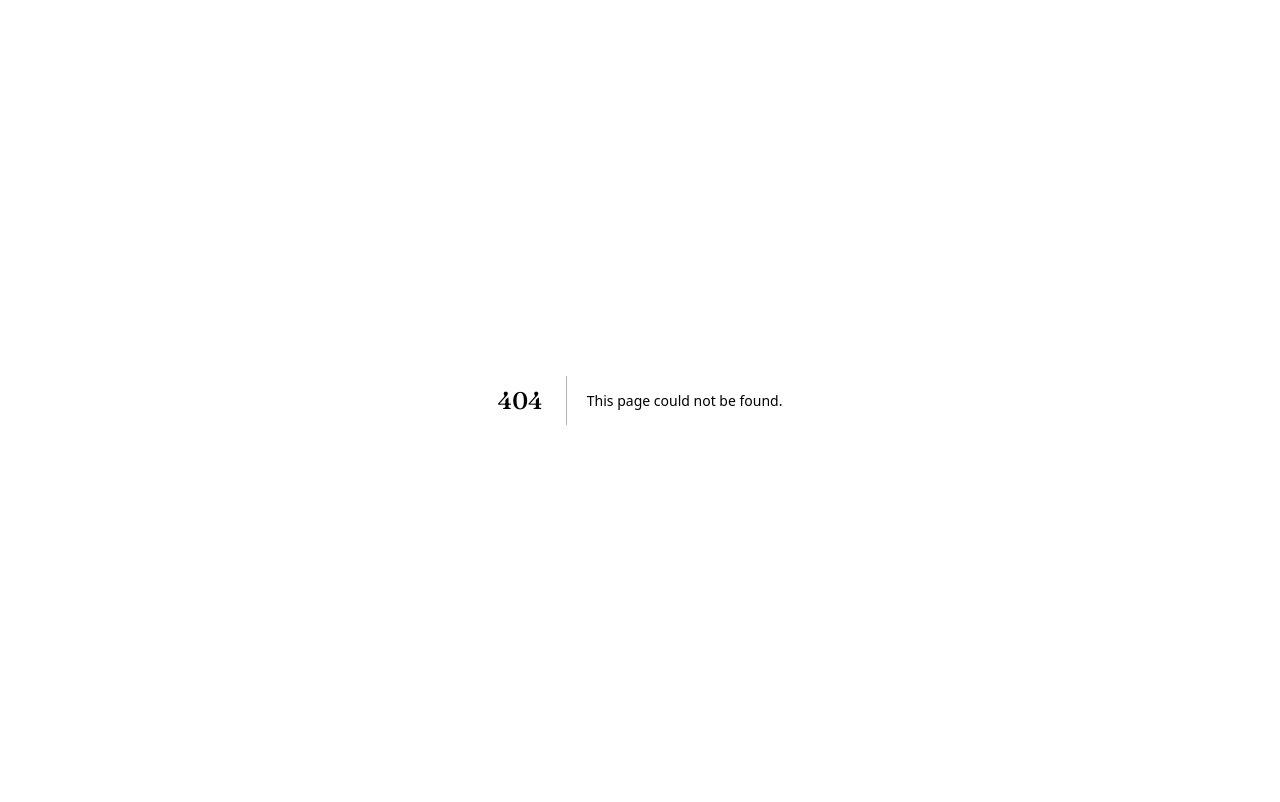
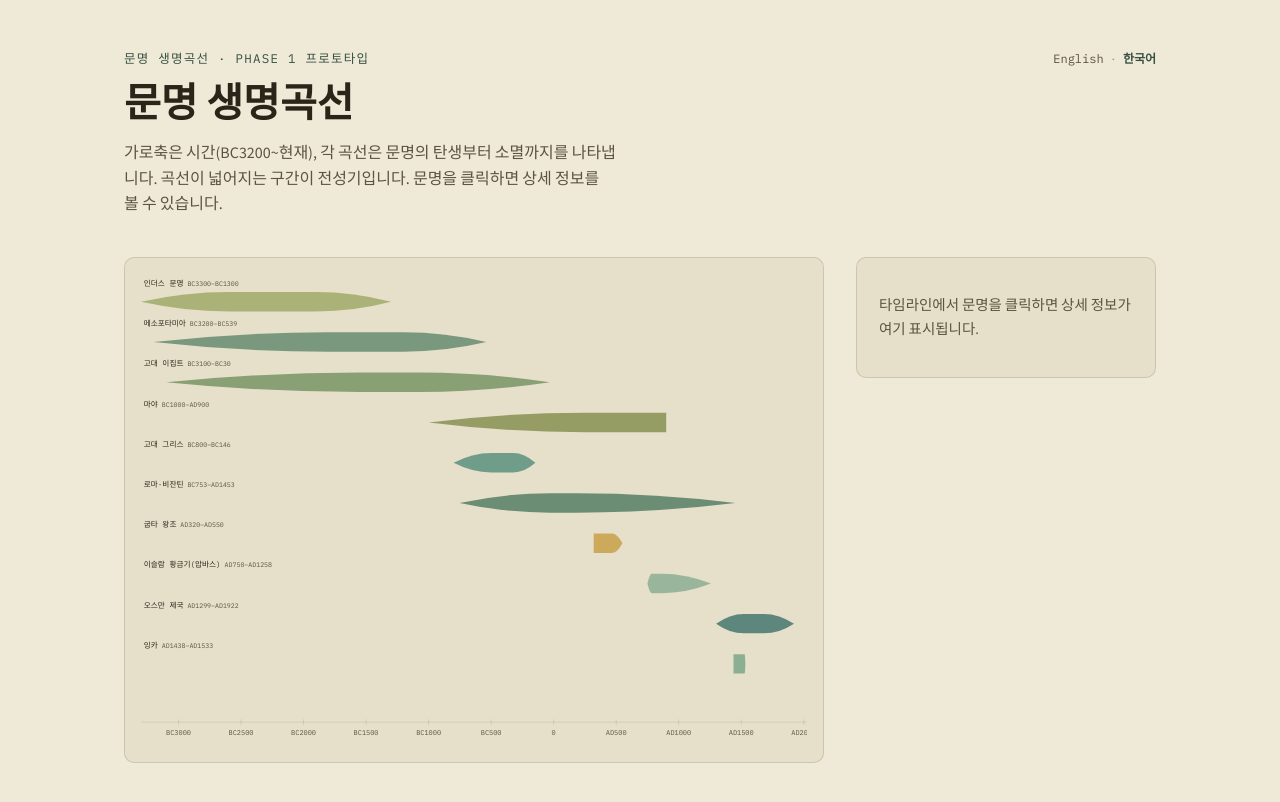
Before and after one commit to Salepark/civcurve, a Next.js app: page /ko in a window 1280 px wide. Before the commit this address had no page. Shown: the top 802 px of the page. Built offline with nearby package versions, Linux system fonts and the light colour scheme.

Commit message:
civcurve로 리브랜딩 + 영어 기본 언어 추가

```diff
--- /dev/null
+++ b/app/[locale]/layout.tsx
@@ -0,0 +1,37 @@
+import type { Metadata } from "next";
+import "../globals.css";
+import { locales, dictionaries, defaultLocale, isLocale } from "@/lib/i18n";
+
+export function generateStaticParams() {
+  return locales.map((locale) => ({ locale }));
+}
+
+export async function generateMetadata({
+  params,
+}: {
+  params: Promise<{ locale: string }>;
+}): Promise<Metadata> {
+  const { locale: raw } = await params;
+  const locale = isLocale(raw) ? raw : defaultLocale;
+  const dict = dictionaries[locale];
+  return {
+    title: dict.meta.title,
+    description: dict.meta.description,
+  };
+}
+
+export default async function LocaleLayout({
+  children,
+  params,
+}: {
+  children: React.ReactNode;
+  params: Promise<{ locale: string }>;
+}) {
+  const { locale: raw } = await params;
+  const locale = isLocale(raw) ? raw : defaultLocale;
+  return (
+    <html lang={locale}>
+      <body>{children}</body>
+    </html>
+  );
+}
--- /dev/null
+++ b/app/[locale]/page.tsx
@@ -0,0 +1,28 @@
+import { civilizations } from "@/data/civilizations";
+import { TimelineApp } from "@/components/TimelineApp";
+import { LocaleSwitch } from "@/components/LocaleSwitch";
+import { dictionaries, defaultLocale, isLocale } from "@/lib/i18n";
+
+export default async function Home({
+  params,
+}: {
+  params: Promise<{ locale: string }>;
+}) {
+  const { locale: raw } = await params;
+  const locale = isLocale(raw) ? raw : defaultLocale;
+  const dict = dictionaries[locale];
+
+  return (
+    <main>
+      <header className="page-header">
+        <div className="page-header-top">
+          <p className="eyebrow mono">{dict.page.eyebrow}</p>
+          <LocaleSwitch locale={locale} />
+        </div>
+        <h1>{dict.page.title}</h1>
+        <p className="lede">{dict.page.lede}</p>
+      </header>
+      <TimelineApp civilizations={civilizations} locale={locale} />
+    </main>
+  );
+}
--- a/app/globals.css
+++ b/app/globals.css
@@ -57,12 +57,48 @@ main {
   margin-bottom: 40px;
 }
 
+.page-header-top {
+  display: flex;
+  align-items: baseline;
+  justify-content: space-between;
+  gap: 16px;
+  flex-wrap: wrap;
+}
+
 .eyebrow {
   font-size: 12.5px;
   letter-spacing: 0.1em;
   text-transform: uppercase;
   color: var(--accent-ink);
   margin: 0 0 12px;
+}
+
+.locale-switch {
+  font-size: 12px;
+  color: var(--ink-soft);
+  margin: 0 0 12px;
+}
+
+.locale-switch a {
+  color: var(--ink-soft);
+  text-decoration: none;
+  border-bottom: 1px solid transparent;
+}
+
+.locale-switch a:hover,
+.locale-switch a:focus-visible {
+  color: var(--accent-ink);
+  border-bottom-color: var(--accent-ink);
+}
+
+.locale-switch [aria-current="true"] {
+  color: var(--accent-ink);
+  font-weight: 600;
+}
+
+.locale-sep {
+  margin: 0 6px;
+  opacity: 0.5;
 }
 
 h1 {
--- a/components/DetailPanel.tsx
+++ b/components/DetailPanel.tsx
@@ -1,34 +1,46 @@
 import { Civilization } from "@/data/civilizations";
 import { formatTick } from "@/lib/scale";
+import { dictionaries, regionLabels, type Locale } from "@/lib/i18n";
 
-export function DetailPanel({ civ }: { civ: Civilization | null }) {
+export function DetailPanel({
+  civ,
+  locale,
+}: {
+  civ: Civilization | null;
+  locale: Locale;
+}) {
+  const dict = dictionaries[locale];
+
   if (!civ) {
     return (
       <div className="detail-panel detail-empty">
-        <p>타임라인에서 문명을 클릭하면 상세 정보가 여기 표시됩니다.</p>
+        <p>{dict.detail.empty}</p>
       </div>
     );
   }
 
+  const name = civ.name[locale];
+  const otherLocale: Locale = locale === "en" ? "ko" : "en";
+
   return (
     <div className="detail-panel">
-      <span className="detail-region mono">{civ.region}</span>
+      <span className="detail-region mono">{regionLabels[locale][civ.region]}</span>
       <h2>
-        {civ.nameKo} <span className="detail-en">{civ.nameEn}</span>
+        {name} <span className="detail-en">{civ.name[otherLocale]}</span>
       </h2>
       <p className="detail-range mono">
-        {formatTick(civ.startYear)} – {formatTick(civ.endYear)}
+        {formatTick(civ.startYear, locale)} – {formatTick(civ.endYear, locale)}
         <span className="detail-peak">
           {" "}
-          · 전성기 {formatTick(civ.peakStart)}–{formatTick(civ.peakEnd)}
+          · {dict.detail.peak} {formatTick(civ.peakStart, locale)}–{formatTick(civ.peakEnd, locale)}
         </span>
       </p>
-      <p className="detail-summary">{civ.summary}</p>
+      <p className="detail-summary">{civ.summary[locale]}</p>
       <ul className="detail-events">
         {civ.keyEvents.map((e) => (
-          <li key={e.year + e.label}>
-            <span className="mono event-year">{formatTick(e.year)}</span>
-            <span>{e.label}</span>
+          <li key={e.year + e.label[locale]}>
+            <span className="mono event-year">{formatTick(e.year, locale)}</span>
+            <span>{e.label[locale]}</span>
           </li>
         ))}
       </ul>
--- /dev/null
+++ b/components/LocaleSwitch.tsx
@@ -0,0 +1,19 @@
+import Link from "next/link";
+import { locales, dictionaries, type Locale } from "@/lib/i18n";
+
+export function LocaleSwitch({ locale }: { locale: Locale }) {
+  return (
+    <nav className="locale-switch mono" aria-label="Language">
+      {locales.map((l, i) => (
+        <span key={l}>
+          {i > 0 && <span className="locale-sep">·</span>}
+          {l === locale ? (
+            <span aria-current="true">{dictionaries[l].localeName}</span>
+          ) : (
+            <Link href={`/${l}`}>{dictionaries[l].localeName}</Link>
+          )}
+        </span>
+      ))}
+    </nav>
+  );
+}
--- a/components/Timeline.tsx
+++ b/components/Timeline.tsx
@@ -1,5 +1,6 @@
 import { Civilization } from "@/data/civilizations";
 import { makeXScale, formatTick } from "@/lib/scale";
+import type { Locale } from "@/lib/i18n";
 
 const ROW_HEIGHT = 58;
 const BAND_HALF_HEIGHT = 14;
@@ -38,10 +39,12 @@ function bandPath(
 export function Timeline({
   civilizations,
   selectedId,
+  locale,
   onSelect,
 }: {
   civilizations: Civilization[];
   selectedId: string | null;
+  locale: Locale;
   onSelect: (id: string) => void;
 }) {
   const minYear = Math.min(...civilizations.map((c) => c.startYear));
@@ -63,12 +66,13 @@ export function Timeline({
       className="timeline"
       viewBox={`0 0 ${CHART_WIDTH} ${svgHeight}`}
       role="img"
-      aria-label="문명 생명곡선 타임라인"
+      aria-label={locale === "en" ? "Civilization curve timeline" : "문명 생명곡선 타임라인"}
     >
       {sorted.map((civ, i) => {
         const y = TOP_PADDING + i * ROW_HEIGHT;
         const isSelected = civ.id === selectedId;
         const isDimmed = selectedId !== null && !isSelected;
+        const name = civ.name[locale];
         return (
           <g
             key={civ.id}
@@ -78,8 +82,9 @@ export function Timeline({
             tabIndex={0}
             role="button"
             aria-pressed={isSelected}
-            aria-label={`${civ.nameKo}, ${formatTick(civ.startYear)} ~ ${formatTick(
-              civ.endYear
+            aria-label={`${name}, ${formatTick(civ.startYear, locale)} - ${formatTick(
+              civ.endYear,
+              locale
             )}`}
             onKeyDown={(e) => {
               if (e.key === "Enter" || e.key === " ") onSelect(civ.id);
@@ -93,8 +98,11 @@ export function Timeline({
               strokeWidth={isSelected ? 2 : 0}
             />
             <text className="band-label" x={4} y={y - BAND_HALF_HEIGHT - 9}>
-              {civ.nameKo}
-              <tspan className="band-years mono"> {formatTick(civ.startYear)}–{formatTick(civ.endYear)}</tspan>
+              {name}
+              <tspan className="band-years mono">
+                {" "}
+                {formatTick(civ.startYear, locale)}–{formatTick(civ.endYear, locale)}
+              </tspan>
             </text>
           </g>
         );
@@ -105,7 +113,7 @@ export function Timeline({
         <g key={year} className="tick">
           <line x1={x(year)} y1={axisY - 4} x2={x(year)} y2={axisY + 4} />
           <text className="tick-label mono" x={x(year)} y={axisY + AXIS_LABEL_GAP} textAnchor="middle">
-            {formatTick(year)}
+            {formatTick(year, locale)}
           </text>
         </g>
       ))}
--- a/components/TimelineApp.tsx
+++ b/components/TimelineApp.tsx
@@ -4,8 +4,15 @@ import { useState } from "react";
 import { Civilization } from "@/data/civilizations";
 import { Timeline } from "./Timeline";
 import { DetailPanel } from "./DetailPanel";
+import type { Locale } from "@/lib/i18n";
 
-export function TimelineApp({ civilizations }: { civilizations: Civilization[] }) {
+export function TimelineApp({
+  civilizations,
+  locale,
+}: {
+  civilizations: Civilization[];
+  locale: Locale;
+}) {
   const [selectedId, setSelectedId] = useState<string | null>(null);
   const selected = civilizations.find((c) => c.id === selectedId) ?? null;
 
@@ -15,10 +22,11 @@ export function TimelineApp({ civilizations }: { civilizations: Civilization[] }
         <Timeline
           civilizations={civilizations}
           selectedId={selectedId}
+          locale={locale}
           onSelect={(id) => setSelectedId(id === selectedId ? null : id)}
         />
       </div>
-      <DetailPanel civ={selected} />
+      <DetailPanel civ={selected} locale={locale} />
     </div>
   );
 }
--- a/data/civilizations.ts
+++ b/data/civilizations.ts
@@ -1,24 +1,28 @@
-export type Region =
-  | "서아시아"
-  | "지중해·유럽"
-  | "남아시아"
-  | "아메리카";
+export type RegionKey =
+  | "westAsia"
+  | "mediterraneanEurope"
+  | "southAsia"
+  | "americas";
+
+export type LocalizedText = {
+  ko: string;
+  en: string;
+};
 
 export type KeyEvent = {
   year: number;
-  label: string;
+  label: LocalizedText;
 };
 
 export type Civilization = {
   id: string;
-  nameKo: string;
-  nameEn: string;
-  region: Region;
+  name: LocalizedText;
+  region: RegionKey;
   startYear: number;
   endYear: number;
   peakStart: number;
   peakEnd: number;
-  summary: string;
+  summary: LocalizedText;
   keyEvents: KeyEvent[];
   color: string;
 };
@@ -28,177 +32,187 @@ export type Civilization = {
 export const civilizations: Civilization[] = [
   {
     id: "mesopotamia",
-    nameKo: "메소포타미아",
-    nameEn: "Mesopotamia",
-    region: "서아시아",
+    name: { ko: "메소포타미아", en: "Mesopotamia" },
+    region: "westAsia",
     startYear: -3200,
     endYear: -539,
     peakStart: -1800,
     peakEnd: -1200,
-    summary:
-      "수메르 도시국가에서 시작해 바빌론, 아시리아로 이어진 문명권. 쐐기문자와 함무라비 법전을 남겼다.",
+    summary: {
+      ko: "수메르 도시국가에서 시작해 바빌론, 아시리아로 이어진 문명권. 쐐기문자와 함무라비 법전을 남겼다.",
+      en: "Beginning with Sumerian city-states and continuing through Babylon and Assyria, this civilization gave the world cuneiform writing and the Code of Hammurabi.",
+    },
     keyEvents: [
-      { year: -3200, label: "수메르 도시국가 형성" },
-      { year: -1754, label: "함무라비 법전" },
-      { year: -539, label: "페르시아에 병합" },
+      { year: -3200, label: { ko: "수메르 도시국가 형성", en: "Sumerian city-states emerge" } },
+      { year: -1754, label: { ko: "함무라비 법전", en: "Code of Hammurabi" } },
+      { year: -539, label: { ko: "페르시아에 병합", en: "Absorbed by Persia" } },
     ],
     color: "#6c8f74",
   },
   {
     id: "egypt",
-    nameKo: "고대 이집트",
-    nameEn: "Ancient Egypt",
-    region: "서아시아",
+    name: { ko: "고대 이집트", en: "Ancient Egypt" },
+    region: "westAsia",
     startYear: -3100,
     endYear: -30,
     peakStart: -1550,
     peakEnd: -1070,
-    summary:
-      "나일강을 따라 3000년 이상 지속된 문명. 통일 왕조와 피라미드, 신왕국 시기의 대외 팽창이 특징이다.",
+    summary: {
+      ko: "나일강을 따라 3000년 이상 지속된 문명. 통일 왕조와 피라미드, 신왕국 시기의 대외 팽창이 특징이다.",
+      en: "A civilization along the Nile that endured for over 3,000 years, marked by a unified kingdom, the pyramids, and the New Kingdom's outward expansion.",
+    },
     keyEvents: [
-      { year: -3100, label: "상·하 이집트 통일" },
-      { year: -2560, label: "기자 대피라미드" },
-      { year: -30, label: "로마에 병합" },
+      { year: -3100, label: { ko: "상·하 이집트 통일", en: "Unification of Upper and Lower Egypt" } },
+      { year: -2560, label: { ko: "기자 대피라미드", en: "Great Pyramid of Giza" } },
+      { year: -30, label: { ko: "로마에 병합", en: "Annexed by Rome" } },
     ],
     color: "#7c9868",
   },
   {
     id: "indus",
-    nameKo: "인더스 문명",
-    nameEn: "Indus Valley",
-    region: "남아시아",
+    name: { ko: "인더스 문명", en: "Indus Valley" },
+    region: "southAsia",
     startYear: -3300,
     endYear: -1300,
     peakStart: -2600,
     peakEnd: -1900,
-    summary:
-      "모헨조다로·하라파 등 계획도시로 알려진 청동기 문명. 문자가 아직 완전히 해독되지 않았다.",
+    summary: {
+      ko: "모헨조다로·하라파 등 계획도시로 알려진 청동기 문명. 문자가 아직 완전히 해독되지 않았다.",
+      en: "A Bronze Age civilization known for planned cities like Mohenjo-daro and Harappa. Its script remains undeciphered.",
+    },
     keyEvents: [
-      { year: -2600, label: "모헨조다로·하라파 번성" },
-      { year: -1900, label: "쇠퇴 시작" },
+      { year: -2600, label: { ko: "모헨조다로·하라파 번성", en: "Mohenjo-daro and Harappa flourish" } },
+      { year: -1900, label: { ko: "쇠퇴 시작", en: "Decline begins" } },
     ],
     color: "#a3ac6e",
   },
   {
     id: "greece",
-    nameKo: "고대 그리스",
-    nameEn: "Ancient Greece",
-    region: "지중해·유럽",
+    name: { ko: "고대 그리스", en: "Ancient Greece" },
+    region: "mediterraneanEurope",
     startYear: -800,
     endYear: -146,
     peakStart: -500,
     peakEnd: -323,
-    summary:
-      "폴리스 체제와 고전기 철학·민주정, 알렉산드로스의 헬레니즘 확장까지를 포괄한다.",
+    summary: {
+      ko: "폴리스 체제와 고전기 철학·민주정, 알렉산드로스의 헬레니즘 확장까지를 포괄한다.",
+      en: "Spans the polis system and classical philosophy and democracy, through Alexander's Hellenistic expansion.",
+    },
     keyEvents: [
-      { year: -508, label: "아테네 민주정" },
-      { year: -336, label: "알렉산드로스 즉위" },
-      { year: -146, label: "로마에 병합" },
+      { year: -508, label: { ko: "아테네 민주정", en: "Athenian democracy" } },
+      { year: -336, label: { ko: "알렉산드로스 즉위", en: "Alexander crowned" } },
+      { year: -146, label: { ko: "로마에 병합", en: "Absorbed by Rome" } },
     ],
     color: "#5f9482",
   },
   {
     id: "rome",
-    nameKo: "로마·비잔틴",
-    nameEn: "Rome & Byzantium",
-    region: "지중해·유럽",
+    name: { ko: "로마·비잔틴", en: "Rome & Byzantium" },
+    region: "mediterraneanEurope",
     startYear: -753,
     endYear: 1453,
     peakStart: -27,
     peakEnd: 180,
-    summary:
-      "왕정-공화정-제정을 거쳐 서로마 멸망(476) 이후에도 비잔틴 제국으로 천년 더 존속했다.",
+    summary: {
+      ko: "왕정-공화정-제정을 거쳐 서로마 멸망(476) 이후에도 비잔틴 제국으로 천년 더 존속했다.",
+      en: "From kingdom to republic to empire — after the Western Empire fell in 476, it endured another thousand years as Byzantium.",
+    },
     keyEvents: [
-      { year: -27, label: "팍스 로마나 시작" },
-      { year: 476, label: "서로마 멸망" },
-      { year: 1453, label: "콘스탄티노플 함락" },
+      { year: -27, label: { ko: "팍스 로마나 시작", en: "Pax Romana begins" } },
+      { year: 476, label: { ko: "서로마 멸망", en: "Fall of the Western Empire" } },
+      { year: 1453, label: { ko: "콘스탄티노플 함락", en: "Fall of Constantinople" } },
     ],
     color: "#598269",
   },
   {
     id: "maya",
-    nameKo: "마야",
-    nameEn: "Maya",
-    region: "아메리카",
+    name: { ko: "마야", en: "Maya" },
+    region: "americas",
     startYear: -1000,
     endYear: 900,
     peakStart: 250,
     peakEnd: 900,
-    summary:
-      "독자적 문자와 정교한 역법을 발전시킨 중미 문명. 고전기 이후 저지대 도시들이 급격히 쇠퇴했다.",
+    summary: {
+      ko: "독자적 문자와 정교한 역법을 발전시킨 중미 문명. 고전기 이후 저지대 도시들이 급격히 쇠퇴했다.",
+      en: "A Mesoamerican civilization with its own script and an intricate calendar system. Lowland cities collapsed abruptly after the Classic period.",
+    },
     keyEvents: [
-      { year: 250, label: "고전기 시작" },
-      { year: 900, label: "저지대 도시 붕괴" },
+      { year: 250, label: { ko: "고전기 시작", en: "Classic period begins" } },
+      { year: 900, label: { ko: "저지대 도시 붕괴", en: "Collapse of lowland cities" } },
     ],
     color: "#8a9558",
   },
   {
     id: "gupta",
-    nameKo: "굽타 왕조",
-    nameEn: "Gupta Empire",
-    region: "남아시아",
+    name: { ko: "굽타 왕조", en: "Gupta Empire" },
+    region: "southAsia",
     startYear: 320,
     endYear: 550,
     peakStart: 320,
     peakEnd: 467,
-    summary:
-      "인도 고전 문화의 황금기로 불리는 시기. 수학·천문학·산스크리트 문학이 크게 발전했다.",
+    summary: {
+      ko: "인도 고전 문화의 황금기로 불리는 시기. 수학·천문학·산스크리트 문학이 크게 발전했다.",
+      en: "Often called the golden age of classical Indian culture, with major advances in mathematics, astronomy, and Sanskrit literature.",
+    },
     keyEvents: [
-      { year: 320, label: "찬드라굽타 1세 즉위" },
-      { year: 550, label: "지방 왕조로 분열" },
+      { year: 320, label: { ko: "찬드라굽타 1세 즉위", en: "Chandragupta I crowned" } },
+      { year: 550, label: { ko: "지방 왕조로 분열", en: "Fragments into regional kingdoms" } },
     ],
     color: "#c9a24b",
   },
   {
     id: "abbasid",
-    nameKo: "이슬람 황금기(압바스)",
-    nameEn: "Abbasid Caliphate",
-    region: "서아시아",
+    name: { ko: "이슬람 황금기(압바스)", en: "Abbasid Caliphate" },
+    region: "westAsia",
     startYear: 750,
     endYear: 1258,
     peakStart: 786,
     peakEnd: 861,
-    summary:
-      "바그다드를 중심으로 그리스·페르시아·인도 학문이 아랍어로 번역·종합된 학술 전성기.",
+    summary: {
+      ko: "바그다드를 중심으로 그리스·페르시아·인도 학문이 아랍어로 번역·종합된 학술 전성기.",
+      en: "Centered on Baghdad, a scholarly golden age where Greek, Persian, and Indian learning was translated and synthesized in Arabic.",
+    },
     keyEvents: [
-      { year: 762, label: "바그다드 건설" },
-      { year: 830, label: "지혜의 집 설립" },
-      { year: 1258, label: "몽골의 바그다드 함락" },
+      { year: 762, label: { ko: "바그다드 건설", en: "Founding of Baghdad" } },
+      { year: 830, label: { ko: "지혜의 집 설립", en: "House of Wisdom established" } },
+      { year: 1258, label: { ko: "몽골의 바그다드 함락", en: "Mongol sack of Baghdad" } },
     ],
     color: "#8fb197",
   },
   {
     id: "ottoman",
-    nameKo: "오스만 제국",
-    nameEn: "Ottoman Empire",
-    region: "서아시아",
+    name: { ko: "오스만 제국", en: "Ottoman Empire" },
+    region: "westAsia",
     startYear: 1299,
     endYear: 1922,
     peakStart: 1520,
     peakEnd: 1683,
-    summary:
-      "동유럽·서아시아·북아프리카에 걸친 다민족 제국. 쉴레이만 1세 시기 최대 판도에 도달했다.",
+    summary: {
+      ko: "동유럽·서아시아·북아프리카에 걸친 다민족 제국. 쉴레이만 1세 시기 최대 판도에 도달했다.",
+      en: "A multiethnic empire spanning Eastern Europe, West Asia, and North Africa, reaching its greatest extent under Suleiman I.",
+    },
     keyEvents: [
-      { year: 1453, label: "콘스탄티노플 정복" },
-      { year: 1683, label: "2차 빈 공방전 패배" },
-      { year: 1922, label: "제국 폐지" },
+      { year: 1453, label: { ko: "콘스탄티노플 정복", en: "Conquest of Constantinople" } },
+      { year: 1683, label: { ko: "2차 빈 공방전 패배", en: "Defeat at the Second Siege of Vienna" } },
+      { year: 1922, label: { ko: "제국 폐지", en: "Abolition of the empire" } },
     ],
     color: "#4a7a72",
   },
   {
     id: "inca",
-    nameKo: "잉카",
-    nameEn: "Inca Empire",
-    region: "아메리카",
+    name: { ko: "잉카", en: "Inca Empire" },
+    region: "americas",
     startYear: 1438,
     endYear: 1533,
     peakStart: 1438,
     peakEnd: 1527,
-    summary:
-      "안데스 산맥을 따라 도로망으로 연결된 제국. 스페인 정복으로 채 100년을 못 채우고 붕괴했다.",
+    summary: {
+      ko: "안데스 산맥을 따라 도로망으로 연결된 제국. 스페인 정복으로 채 100년을 못 채우고 붕괴했다.",
+      en: "An Andean empire linked by an extensive road network. Conquered by Spain before it reached even a century of existence.",
+    },
     keyEvents: [
-      { year: 1438, label: "파차쿠티 즉위, 팽창 시작" },
-      { year: 1533, label: "스페인에 정복" },
+      { year: 1438, label: { ko: "파차쿠티 즉위, 팽창 시작", en: "Pachacuti's accession, expansion begins" } },
+      { year: 1533, label: { ko: "스페인에 정복", en: "Conquered by Spain" } },
     ],
     color: "#7fa88c",
   },
--- /dev/null
+++ b/lib/i18n.ts
@@ -0,0 +1,68 @@
+import type { RegionKey } from "@/data/civilizations";
+
+export const locales = ["en", "ko"] as const;
+export type Locale = (typeof locales)[number];
+export const defaultLocale: Locale = "en";
+
+export function isLocale(value: string): value is Locale {
+  return (locales as readonly string[]).includes(value);
+}
+
+export const regionLabels: Record<Locale, Record<RegionKey, string>> = {
+  en: {
+    westAsia: "West Asia",
+    mediterraneanEurope: "Mediterranean & Europe",
+    southAsia: "South Asia",
+    americas: "Americas",
+  },
+  ko: {
+    westAsia: "서아시아",
+    mediterraneanEurope: "지중해·유럽",
+    southAsia: "남아시아",
+    americas: "아메리카",
+  },
+};
+
+export type Dictionary = {
+  meta: { title: string; description: string };
+  page: { eyebrow: string; title: string; lede: string };
+  detail: { empty: string; peak: string };
+  localeName: string;
+};
+
+export const dictionaries: Record<Locale, Dictionary> = {
+  en: {
+    meta: {
+      title: "CivCurve",
+      description:
+        "From the first civilizations to today — a curve for each one's rise, peak, and fall, compared on a single timeline.",
+    },
+    page: {
+      eyebrow: "CivCurve · Phase 1 prototype",
+      title: "CivCurve",
+      lede: "The horizontal axis is time (3200 BCE to today). Each curve traces one civilization from birth to disappearance — the widest point is its peak. Click a civilization for details.",
+    },
+    detail: {
+      empty: "Click a civilization in the timeline to see its details here.",
+      peak: "Peak",
+    },
+    localeName: "English",
+  },
+  ko: {
+    meta: {
+      title: "문명 생명곡선",
+      description:
+        "인류 최초 문명부터 현재까지, 각 문명의 탄생·성장·전성·쇠퇴를 곡선으로 비교하는 타임라인.",
+    },
+    page: {
+      eyebrow: "문명 생명곡선 · Phase 1 프로토타입",
+      title: "문명 생명곡선",
+      lede: "가로축은 시간(BC3200~현재), 각 곡선은 문명의 탄생부터 소멸까지를 나타냅니다. 곡선이 넓어지는 구간이 전성기입니다. 문명을 클릭하면 상세 정보를 볼 수 있습니다.",
+    },
+    detail: {
+      empty: "타임라인에서 문명을 클릭하면 상세 정보가 여기 표시됩니다.",
+      peak: "전성기",
+    },
+    localeName: "한국어",
+  },
+};
--- a/lib/scale.ts
+++ b/lib/scale.ts
@@ -1,3 +1,5 @@
+import type { Locale } from "@/lib/i18n";
+
 /**
  * 연도(BC/AD) <-> SVG x좌표 변환.
  * 데이터 범위(minYear~maxYear)를 [0, width]에 선형으로 매핑한다.
@@ -10,13 +12,15 @@ export function makeXScale(minYear: number, maxYear: number, width: number) {
   };
 }
 
-/** BC/AD 표기가 섞인 연도를 사람이 읽는 라벨로 변환. 예: -539 -> "BC539", 1453 -> "AD1453" */
-export function formatYear(year: number): string {
-  if (year < 0) return `BC${Math.abs(year)}`;
-  return `AD${year}`;
+/** 연도를 로케일에 맞는 라벨로 변환. ko: "BC539"/"AD1453", en: "539 BCE"/"1453 CE" */
+export function formatYear(year: number, locale: Locale): string {
+  if (locale === "en") {
+    return year < 0 ? `${Math.abs(year)} BCE` : `${year} CE`;
+  }
+  return year < 0 ? `BC${Math.abs(year)}` : `AD${year}`;
 }
 
 /** 축 눈금용 라벨. 0년은 "0"으로, 그 외는 formatYear. */
-export function formatTick(year: number): string {
-  return year === 0 ? "0" : formatYear(year);
+export function formatTick(year: number, locale: Locale): string {
+  return year === 0 ? "0" : formatYear(year, locale);
 }
--- a/package.json
+++ b/package.json
@@ -1,5 +1,5 @@
 {
-  "name": "civline",
+  "name": "civcurve",
   "version": "0.1.0",
   "private": true,
   "scripts": {
```
Also changed, not shown: middleware.ts (added, +22 -0 lines), 1 other file (tests, documents, lock files or other folders).
